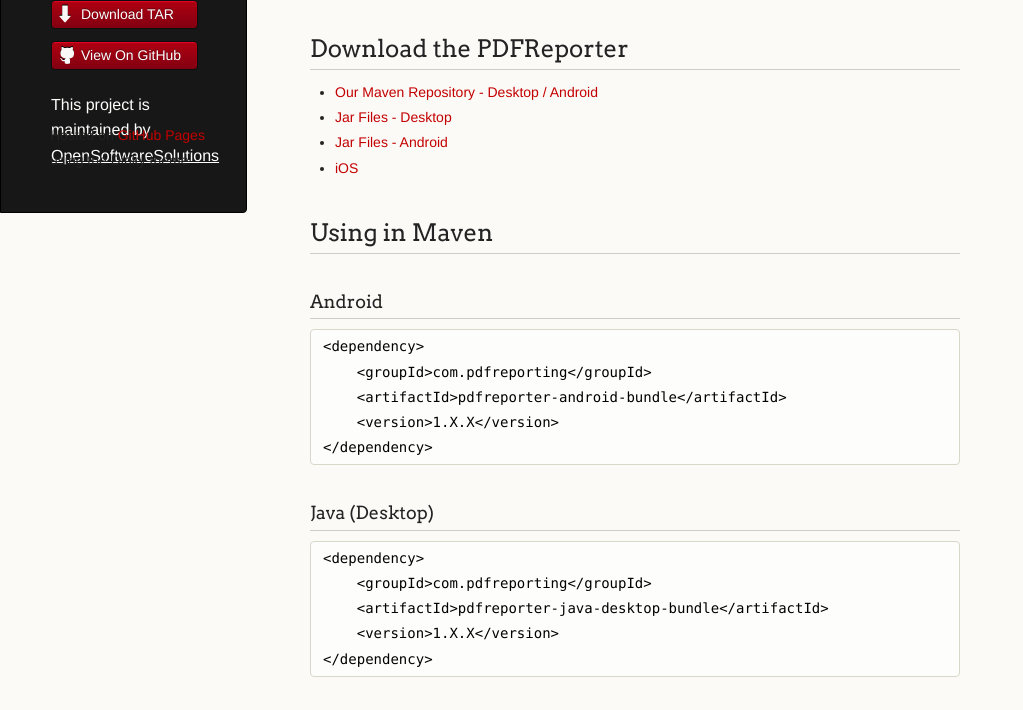
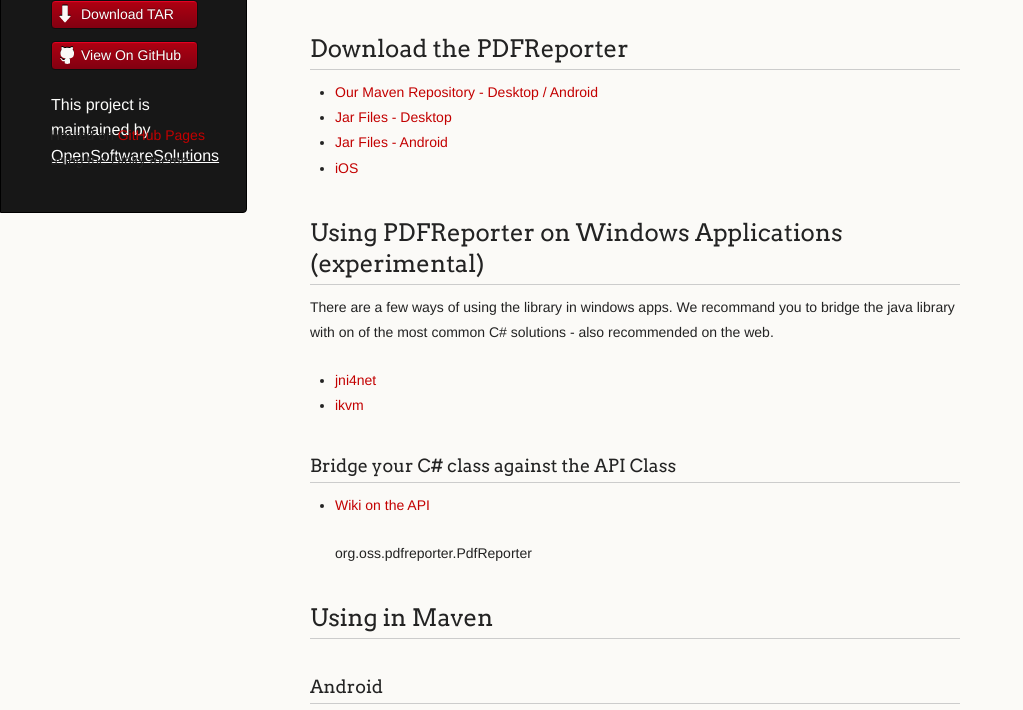
Before and after one commit to OpenSoftwareSolutions/PDFReporter, a plain HTML site: page index.html in a window 1280 px wide. Shown: the part 595-1305 px from the top of the page, without its empty margins (0-1023 px from the left). Drawn offline with Linux system fonts and the light colour scheme.

```diff
--- a/index.html
+++ b/index.html
@@ -61,6 +61,28 @@ The official webpage from <a href="http://www.pdfreporting.com">PDFReporter</a>.
 <li><a href="http://sourceforge.net/projects/pdfreporter/files/Releases/Java/">Jar Files - Desktop </a></li>
 <li><a href="http://sourceforge.net/projects/pdfreporter/files/Releases/Android/">Jar Files - Android </a></li>
 <li><a href="http://sourceforge.net/projects/pdfreporter/files/Releases/iOS/">iOS </a></li>
+</ul>
+
+<h2>
+<a id="using-pdfreporter-on-windows-applications-experimental" class="anchor" href="#using-pdfreporter-on-windows-applications-experimental" aria-hidden="true"><span class="octicon octicon-link"></span></a>Using PDFReporter on Windows Applications (experimental)</h2>
+
+<p>There are a few ways of using the library in windows apps.
+We recommand you to bridge the java library with on of the most common C# solutions - also recommended on the web.</p>
+
+<ul>
+<li><a href="http://jni4net.com">jni4net</a></li>
+<li><a href="http://www.ikvm.net">ikvm </a></li>
+</ul>
+
+<h3>
+<a id="bridge-your-c-class-against-the-api-class" class="anchor" href="#bridge-your-c-class-against-the-api-class" aria-hidden="true"><span class="octicon octicon-link"></span></a>Bridge your C# class against the API Class</h3>
+
+<ul>
+<li>
+<p><a href="https://github.com/OpenSoftwareSolutions/PDFReporter/wiki/PDFReporter-API">Wiki on the API </a></p>
+
+<p>org.oss.pdfreporter.PdfReporter</p>
+</li>
 </ul>
 
 <h2>
```
Also changed, not shown: params.json (+1 -1 lines).
